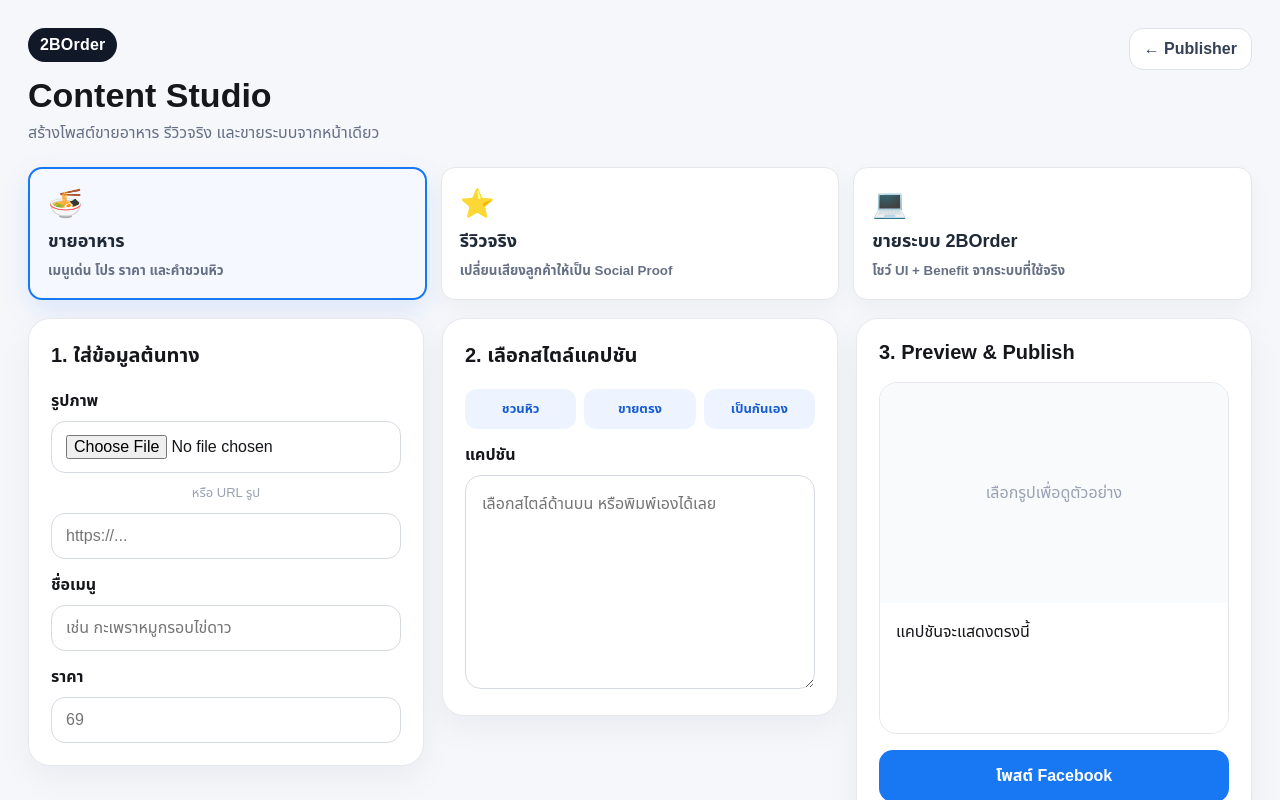
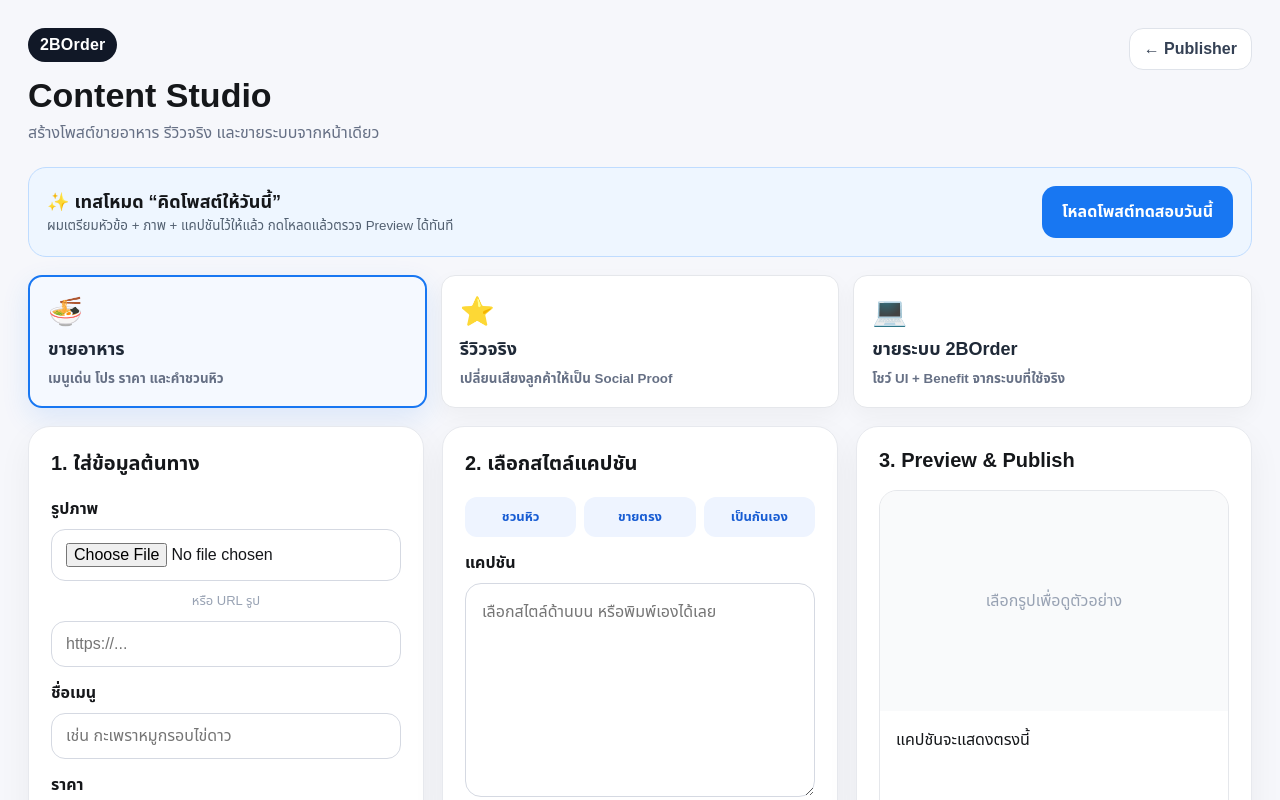
Before and after one commit to BTC-CHA/2border, a Next.js app: page /studio in a window 1280 px wide. Shown: the top 800 px of the page. Built offline with nearby package versions, Linux system fonts and the light colour scheme.

Commit message:
Add one-click today test post to Content Studio

```diff
--- a/app/studio/page.js
+++ b/app/studio/page.js
@@ -26,6 +26,8 @@ const TONES = {
   ],
 };
 
+const TODAY_TEST_CAPTION = `ร้านอาหารยุคใหม่ ไม่ต้องไล่จดออเดอร์เองแล้ว 🧾\n\nนี่คือ 2BOrder ระบบที่เราใช้กับร้านจริงทุกวัน ตั้งแต่รับออเดอร์ จัดคิว เช็กการชำระเงิน ไปจนถึง Delivery, Rider และสมาชิกสะสมแต้ม\n\nเราไม่ได้ทำระบบนี้ไว้โชว์ครับ — ใช้งานจริง เจอปัญหาจริง แล้วค่อย ๆ ปรับจากหน้างานจริง 😊\n\n#2BOrder #ระบบร้านอาหาร #รับออเดอร์ออนไลน์ #Delivery #Rider`;
+
 export default function StudioPage() {
   const [mode, setMode] = useState('food');
   const [title, setTitle] = useState('');
@@ -50,6 +52,16 @@ export default function StudioPage() {
       .replaceAll('{review}', review.trim() || 'อร่อยมาก บริการดี สั่งง่าย')
       .replaceAll('{benefit}', benefit.trim() || 'ช่วยลดงานซ้ำ ลดความผิดพลาด และทำให้จัดการออเดอร์ง่ายขึ้น');
     setCaption(next);
+  };
+
+  const loadTodayTest = () => {
+    setMode('system');
+    setTitle('ร้านอาหารยุคใหม่ ไม่ต้องไล่จดออเดอร์เอง');
+    setBenefit('ลูกค้าสั่งเอง • ร้านเห็นคิว • เช็กเงิน • จัดส่ง • สมาชิกและแต้มสะสม');
+    setImageFile(null);
+    setImageUrl('https://2border.vercel.app/api/demo-card');
+    setCaption(TODAY_TEST_CAPTION);
+    setStatus('โหลดโพสต์ทดสอบวันนี้แล้ว ✓ ตรวจรูปและแคปชันก่อนกดโพสต์');
   };
 
   const publish = async () => {
@@ -93,6 +105,14 @@ export default function StudioPage() {
         </div>
         <a href="/" className="studio-back">← Publisher</a>
       </div>
+
+      <section style={{ marginBottom: 18, padding: 18, borderRadius: 18, background: '#eef6ff', border: '1px solid #bfdcff', display: 'flex', gap: 14, alignItems: 'center', justifyContent: 'space-between', flexWrap: 'wrap' }}>
+        <div>
+          <strong style={{ display: 'block', fontSize: 18 }}>✨ เทสโหมด “คิดโพสต์ให้วันนี้”</strong>
+          <small style={{ color: '#526071' }}>ผมเตรียมหัวข้อ + ภาพ + แคปชันไว้ให้แล้ว กดโหลดแล้วตรวจ Preview ได้ทันที</small>
+        </div>
+        <button type="button" onClick={loadTodayTest} style={{ width: 'auto', marginTop: 0, paddingInline: 20 }}>โหลดโพสต์ทดสอบวันนี้</button>
+      </section>
 
       <section className="mode-grid">
         {MODES.map((item) => (
```
